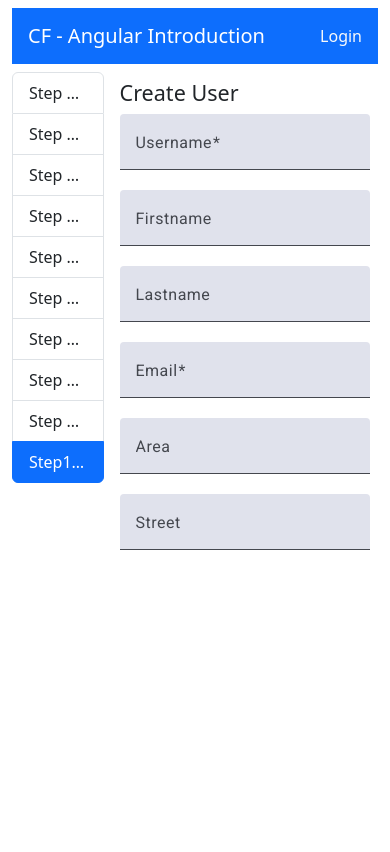
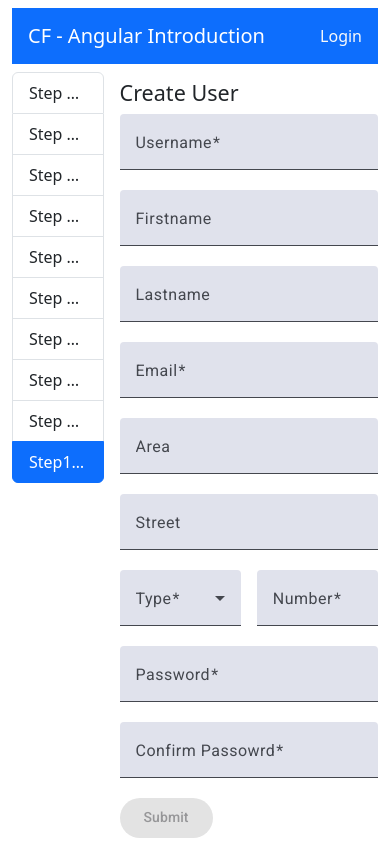
Before and after one commit to nikosasimakopouloss/cf8-frontend, an Angular app: page /create-example in a window 390 px wide. Built offline with nearby package versions, Linux system fonts and the light colour scheme.

Commit message:
create user, confirm password,  add phone

```diff
--- a/src/app/components/step11-create-user/step11-create-user.html
+++ b/src/app/components/step11-create-user/step11-create-user.html
@@ -43,18 +43,71 @@
 <div formArrayName="phone">
 
 
+ @for (p of phone.controls; let i=$index; track i){
+        <div [formGroupName]="i" class="d-flex gap-3 align-items-center">
+          <mat-form-field>
+            <mat-label>Type</mat-label>
+            <mat-select formControlName="type">
+              <mat-option value="mobile">Mobile</mat-option>
+              <mat-option value="work">Work</mat-option>
+              <mat-option value="home">Home</mat-option>
+            </mat-select>
+          </mat-form-field>
+
+ <mat-form-field>
+            <mat-label>Number</mat-label>
+            <input type="text" matInput formControlName="number">
+          </mat-form-field>
+
+        @if(phone.controls.length > 1 && i!==0){
+            <span role="button" class="cursor-pointer" (click)="deletePhoneNumber(i)" >delete</span>
+          }
 
 
-
+        @if(phone.controls[i].valid){
+            <span role="button" class="cursor-pointer" (click)="addPhoneNumber()">add</span>
+          }
 
 
         </div>
 
 
+  }
 
+  </div>
 
+<mat-form-field>
+      <mat-label>Password</mat-label>
+      <input type="password" matInput formControlName="password">
+      <mat-error>Password is missing or ivalid</mat-error>
+    </mat-form-field>
+
+<mat-form-field>
+      <mat-label>Confirm Passowrd</mat-label>
+      <input type="password" matInput formControlName="confirmPassword">
+      @if(form.get('confirmPassword')?.hasError("passwordMismatch")){
+        <mat-error>Passwords do not match</mat-error>
+      } @else {
+        @if (form.get("confirmPassword")?.touched && form.get("confirmPassword")?.invalid){
+          <mat-error>Confirm Password is missing or invalid</mat-error>
+        }
+      }
+    </mat-form-field>
 
 
 
 </form>
+
+
+<button
+    mat-raised-button
+    color="primary"
+    (click)="onSubmit()"
+    [disabled]="form.invalid"
+  >
+    Submit
+  </button>
+
+
+
 </div>
--- a/src/app/components/step11-create-user/step11-create-user.ts
+++ b/src/app/components/step11-create-user/step11-create-user.ts
@@ -54,8 +54,62 @@ export class Step11CreateUser {
       })
     ])
 
-  })
+  },
+
+  this.passwordConfirmPasswordValidator
+
+  )
+
+  passwordConfirmPasswordValidator(control: AbstractControl):{[key:string]:boolean} | null {
+    const form = control as FormGroup;
+    const password = form.get('password')?.value;
+    const confirmPassword = form.get('confirmPassword')?.value;
+
+    if (password && confirmPassword && password!== confirmPassword){
+      form.get('confirmPassword')?.setErrors({passwordMismatch: true});
+      return {passwordMismatch: true}
+    }
+
+    return null
+  }
+
+
+  phone = this.form.get('phone') as FormArray;
+
+
+addPhoneNumber(){
+    this.phone.push(
+      new FormGroup({
+        number: new FormControl('', Validators.required),
+        type: new FormControl('', Validators.required)
+      })
+    )
+  }
+
+
+  deletePhoneNumber(index:number){
+    this.phone.removeAt(index);
+  }
 
 
 
-}
+  onSubmit(){
+    console.log(this.form.value);
+
+    const user = this.form.value as IUser
+
+    this.userService.createUser(user).subscribe({
+      next: (response) => {
+        this.form.reset()
+        this.registrationStatus = {success:true, message: "User registered"}
+      },
+      error: (error) =>{
+        console.log("There was error", error);
+        this.registrationStatus = {success:false, message: error}
+      }
+    })
+  }
+
+
+
+  }
--- a/src/app/shared/services/user.service.ts
+++ b/src/app/shared/services/user.service.ts
@@ -49,4 +49,10 @@ loginUser (credentials: Credentials){
 
 
 
+   createUser(data:IUser){
+    return this.http.post<IUser>(API_URL, data);
+  }
+
+
+
 }
```
Lines whose indentation alone changed are shown as unchanged.
